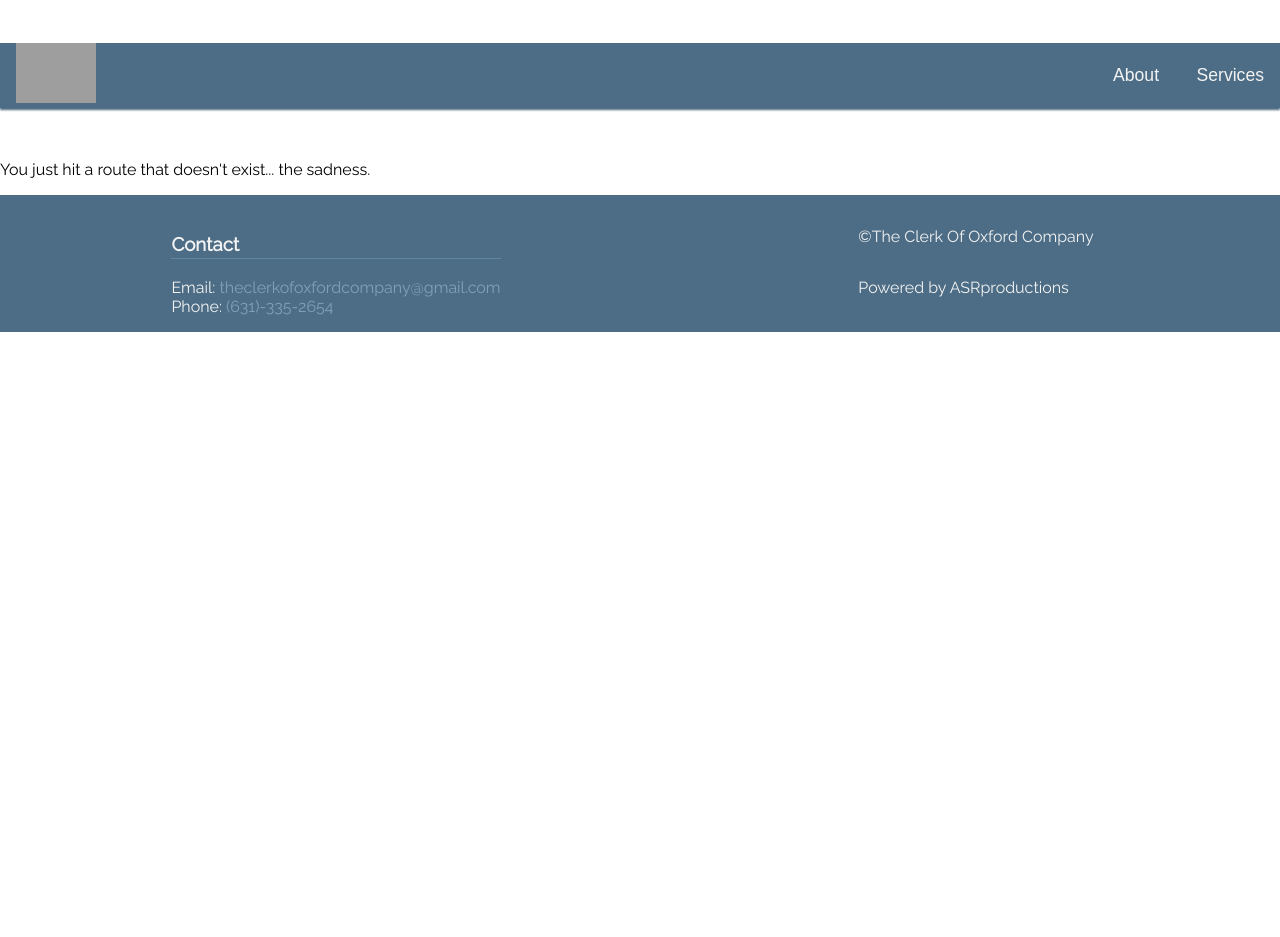
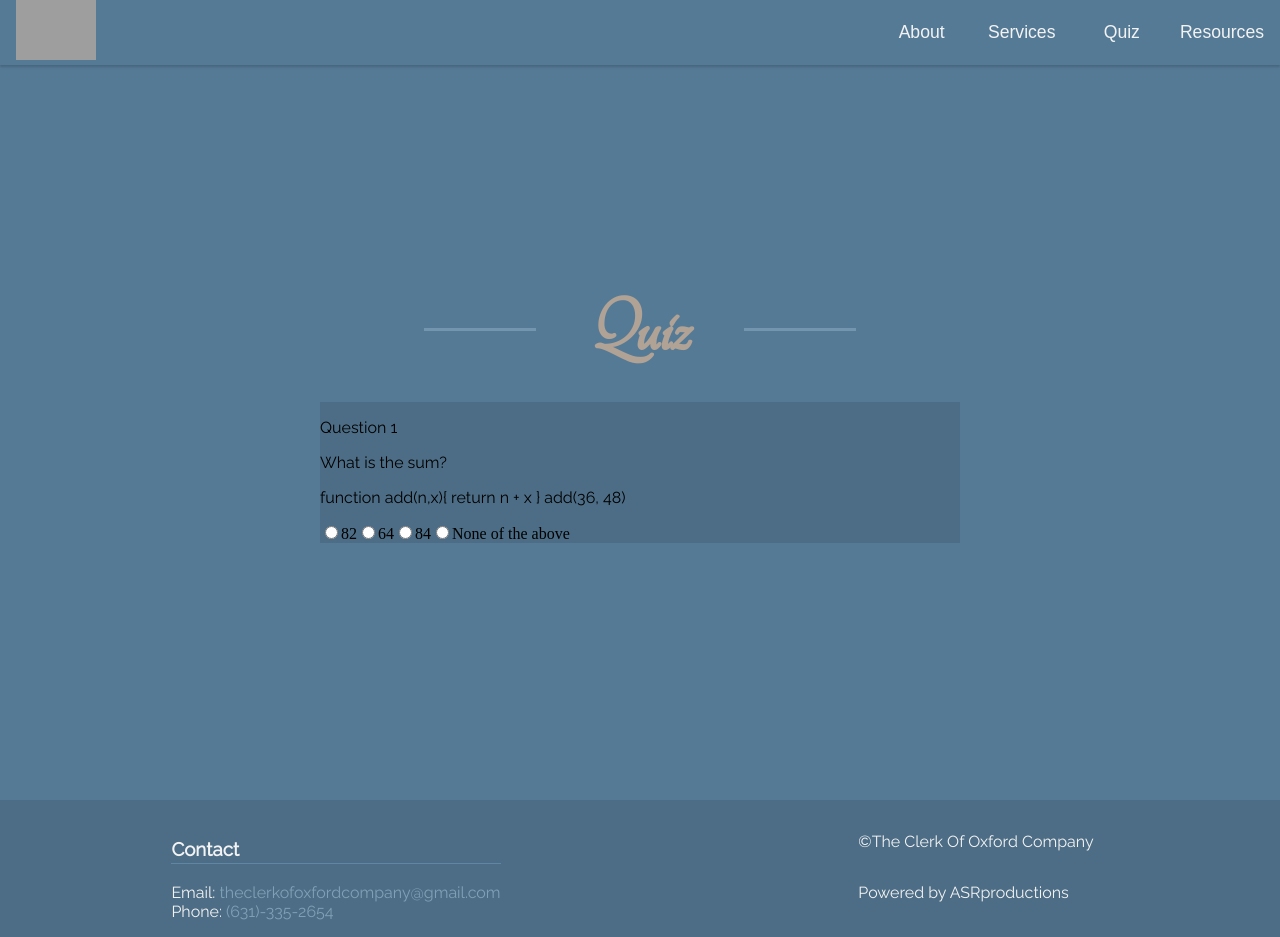
Before and after one commit to AlexShiresRoth/tutor-site, a Gatsby site: page /quiz in a window 1280 px wide. Before the commit this address had no page. Before the commit the page ends 800 px from the top, so only its background shows below. Built offline with nearby package versions, Linux system fonts and the light colour scheme; Gatsby itself is replaced by a stand-in of ours; grey boxes are pictures that could not be loaded.

Commit message:
start to add in quiz

```diff
--- a/src/components/nav.js
+++ b/src/components/nav.js
@@ -43,6 +43,12 @@ class Nav extends React.Component {
           </li>
           <li>
             <Link to="/services">Services</Link>
+          </li>
+          <li>
+            <Link to="/quiz/">Quiz</Link>
+          </li>
+          <li>
+            <Link to="/resources/">Resources</Link>
           </li>
         </ul>
       </div>
@@ -116,6 +122,8 @@ class Nav extends React.Component {
         <div className={navStyles.nav__right}>
           <Link to="/about/">About</Link>
           <Link to="/services/">Services</Link>
+          <Link to="/quiz/">Quiz</Link>
+          <Link to="/resources/">Resources</Link>
         </div>
       </nav>
     )
--- a/src/components/navstyles/nav.module.scss
+++ b/src/components/navstyles/nav.module.scss
@@ -1,7 +1,7 @@
 @import "../../../sass/variables";
 
 .nav {
-  background: darken($brand-blue, 5%);
+  background: $brand-blue;
   z-index: 9999;
   position: fixed;
   display: flex;
@@ -26,15 +26,15 @@
 }
 .nav__right {
   display: grid;
-  grid-template-columns: repeat(2, 1fr);
+  grid-template-columns: repeat(4, 1fr);
   gap: 1rem;
   margin-right: 1rem;
+  justify-items: center;
 }
 
 @media screen and (max-width: 700px) {
   .nav {
     z-index: 9999;
-    position: absolute;
     display: grid;
     grid-template-columns: repeat(2, 1fr);
     grid-template-rows: 1fr;
--- /dev/null
+++ b/src/components/quiz/QuizHeader.js
@@ -0,0 +1,22 @@
+import React from "react"
+import PropTypes from "prop-types"
+import quizStyles from "./quizstyles/QuizHeader.module.scss"
+import { quiz } from "./quiz"
+import QuizMap from "./QuizMap"
+const QuizHeader = props => {
+  return (
+    <header className={quizStyles.header}>
+      <div className={quizStyles.title__container}>
+        <h1>Quiz</h1>
+      </div>
+      <div className={quizStyles.quiz__container}>
+        <QuizMap quiz={quiz} quizStyles={quizStyles} />
+        <button disabled>Submit Answers</button>
+      </div>
+    </header>
+  )
+}
+
+QuizHeader.propTypes = {}
+
+export default QuizHeader
--- /dev/null
+++ b/src/components/quiz/QuizMap.js
@@ -0,0 +1,39 @@
+import React from "react"
+import PropTypes from "prop-types"
+
+const QuizMap = ({ quiz, quizStyles }) => {
+  const quizMap = quiz.map((ques, i) => {
+    return (
+      <div className={quizStyles.quiz}>
+        <div className={quizStyles.question}>
+          <div className={quizStyles.question__num}>
+            <p>Question {ques.num}</p>
+          </div>
+          <div className={quizStyles.question__question}>
+            <p>{ques.question}</p>
+          </div>
+          <div className={quizStyles.question__problem}>
+            <p>{ques.problem}</p>
+          </div>
+          <form className={quizStyles.choices}>
+            {ques.choices.map((choice, i) => {
+              return (
+                <>
+                  <input type="radio" name="answer"></input>
+                  <label>{choice}</label>
+                </>
+              )
+            })}
+          </form>
+        </div>
+      </div>
+    )
+  })
+  return <>{quizMap}</>
+}
+
+QuizMap.propTypes = {
+  quiz: PropTypes.object.isRequired,
+}
+
+export default QuizMap
--- /dev/null
+++ b/src/components/quiz/quiz.js
@@ -0,0 +1,30 @@
+export const quiz = [
+  {
+    num: 1,
+    question: "What is the sum?",
+    problem: "function add(n,x){ return n + x } add(36, 48)",
+    answer: 2,
+    choices: ["82", "64", "84", "None of the above"],
+  },
+  {
+    num: 2,
+    question: "What is the sum?",
+    problem: "function add(n,x){ return n + x } add(36, 48)",
+    answer: 2,
+    choices: ["82", "64", "84", "None of the above"],
+  },
+  {
+    num: 3,
+    question: "What is the sum?",
+    problem: "function add(n,x){ return n + x } add(36, 48)",
+    answer: 2,
+    choices: ["82", "64", "84", "None of the above"],
+  },
+  {
+    num: 4,
+    question: "What is the sum?",
+    problem: "function add(n,x){ return n + x } add(36, 48)",
+    answer: 2,
+    choices: ["82", "64", "84", "None of the above"],
+  },
+]
--- /dev/null
+++ b/src/components/quiz/quizstyles/QuizHeader.module.scss
@@ -0,0 +1,55 @@
+@import "../../../../sass/variables";
+
+.header {
+  min-height: 100vh;
+  background: $brand-blue;
+  display: flex;
+  flex-direction: column;
+  justify-content: center;
+  align-items: center;
+  & .title__container {
+    display: flex;
+    flex-direction: column;
+    justify-content: center;
+    align-items: center;
+    margin: 2rem 0;
+    animation: fadein 0.6s linear forwards;
+    & h1 {
+      font-family: "Tangerine", Verdana, Geneva, Tahoma, sans-serif;
+      color: $brand-brown;
+      font-size: 5rem;
+      margin: 0;
+      display: flex;
+      flex-direction: row;
+      justify-content: space-between;
+      align-items: center;
+      min-width: 27rem;
+      &::before {
+        content: "";
+        width: 7rem;
+        height: 0.2rem;
+        display: block;
+        background: $brand-accent;
+      }
+      &::after {
+        content: "";
+        width: 7rem;
+        height: 0.2rem;
+        display: block;
+        background: $brand-accent;
+      }
+    }
+  }
+}
+.quiz__container {
+  display: flex;
+  flex-direction: row;
+  justify-content: flex-start;
+  max-width: 50vw;
+  overflow-x: auto;
+  background: darken($brand-blue, 5%);
+
+  & .quiz {
+    min-width: 50vw;
+  }
+}
--- /dev/null
+++ b/src/pages/quiz.js
@@ -0,0 +1,18 @@
+import React from "react"
+import PropTypes from "prop-types"
+import Layout from "../components/layout"
+import SEO from "../components/seo"
+import QuizHeader from "../components/quiz/QuizHeader"
+
+const quiz = props => {
+  return (
+    <Layout>
+      <SEO title="Quiz" />
+      <QuizHeader />
+    </Layout>
+  )
+}
+
+quiz.propTypes = {}
+
+export default quiz
```
Also changed, not shown: src/pages/resources.js (added, +16 -0 lines).
